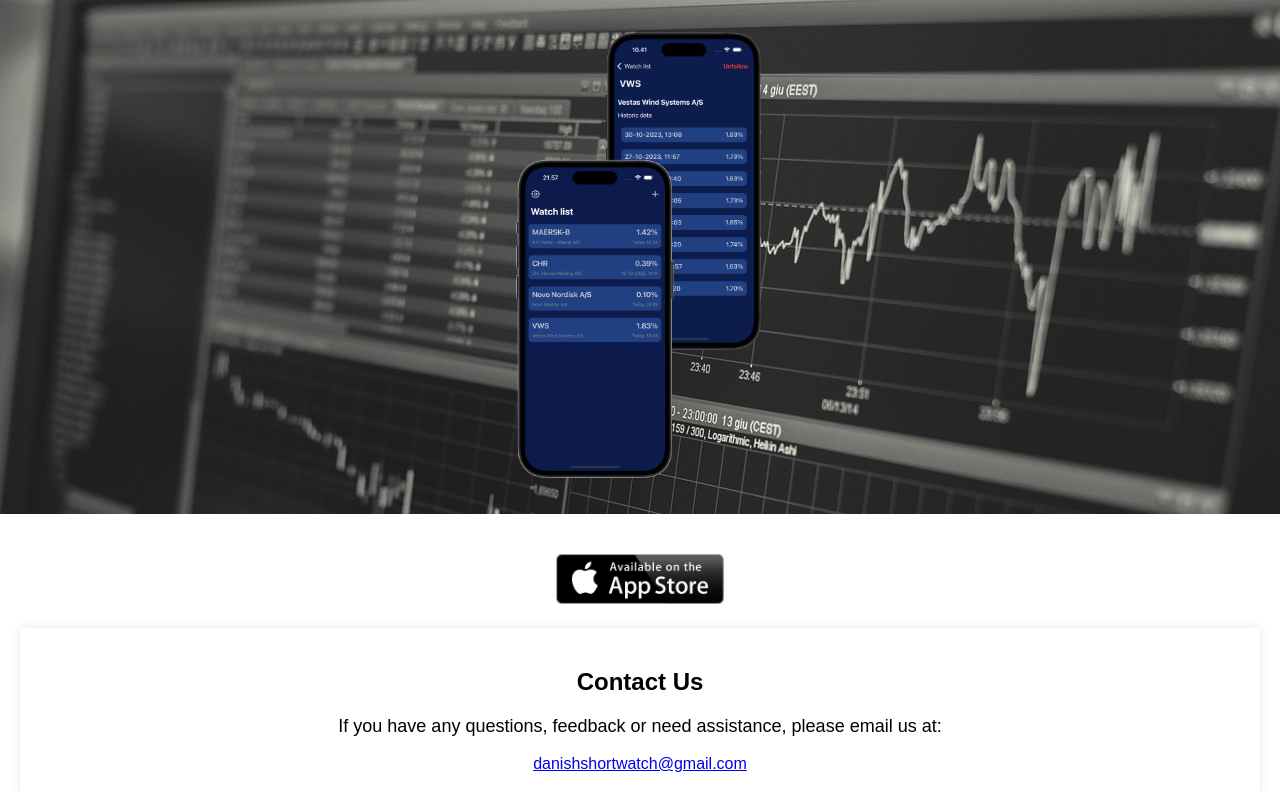
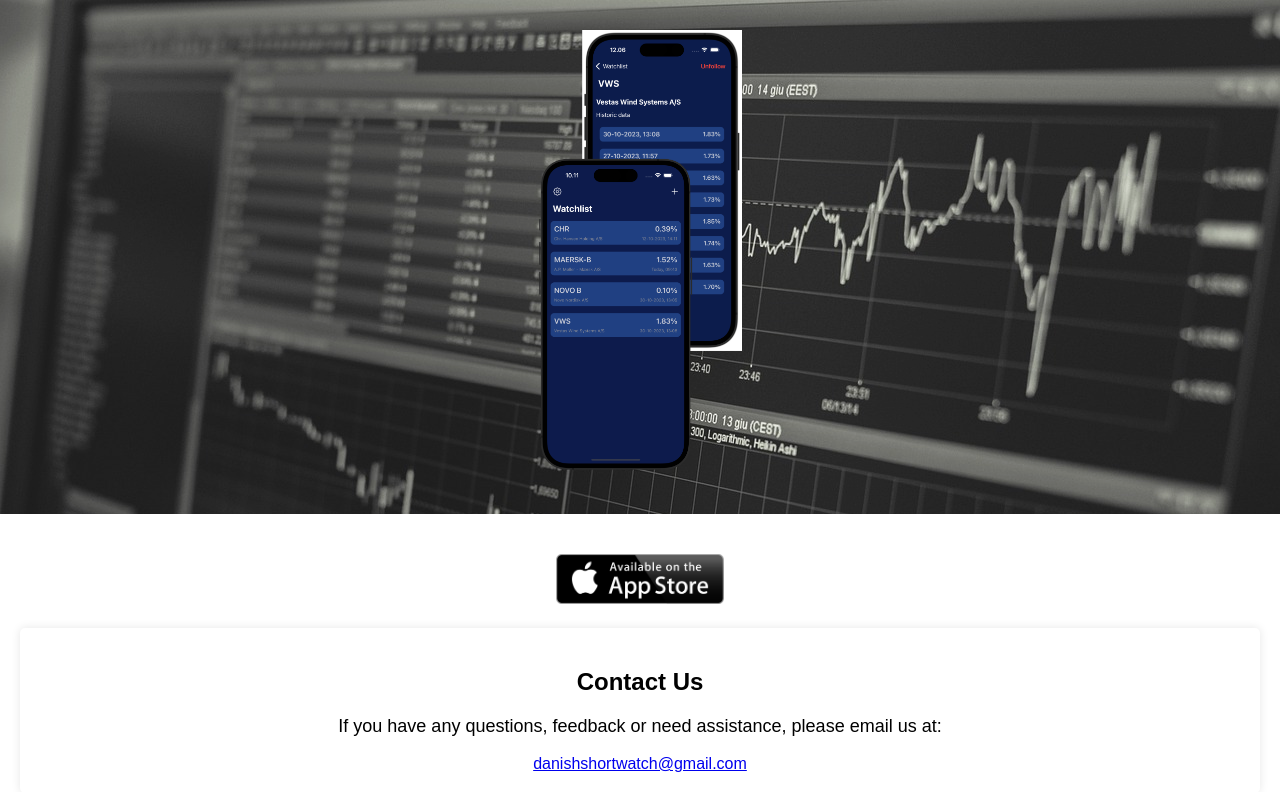
Before and after one commit to araz-code/short_watch_backend, a Django app: page / in a window 1280 px wide. Shown: the part 229-1021 px from the top of the page. Run offline with Django 4.2, Linux system fonts and the light colour scheme; data comes from the database, SQL or seed files in the repository; parts of the project's set-up code (start-up, migrations or seed data) failed here and were passed over.

Commit message:
add new app image

```diff
--- a/templates/home_page/index.html
+++ b/templates/home_page/index.html
@@ -20,7 +20,7 @@
 
 <div class="background-image">
     <div class="white-overlay">
-        <img class="app-image" src={% static "images/app1.png" %} alt="Floating Image">
+        <img class="app-image" src={% static "images/app2.png" %} alt="Floating Image">
     </div>
 </div>
 
```
Also changed, not shown: static/images/app2.png (added).
